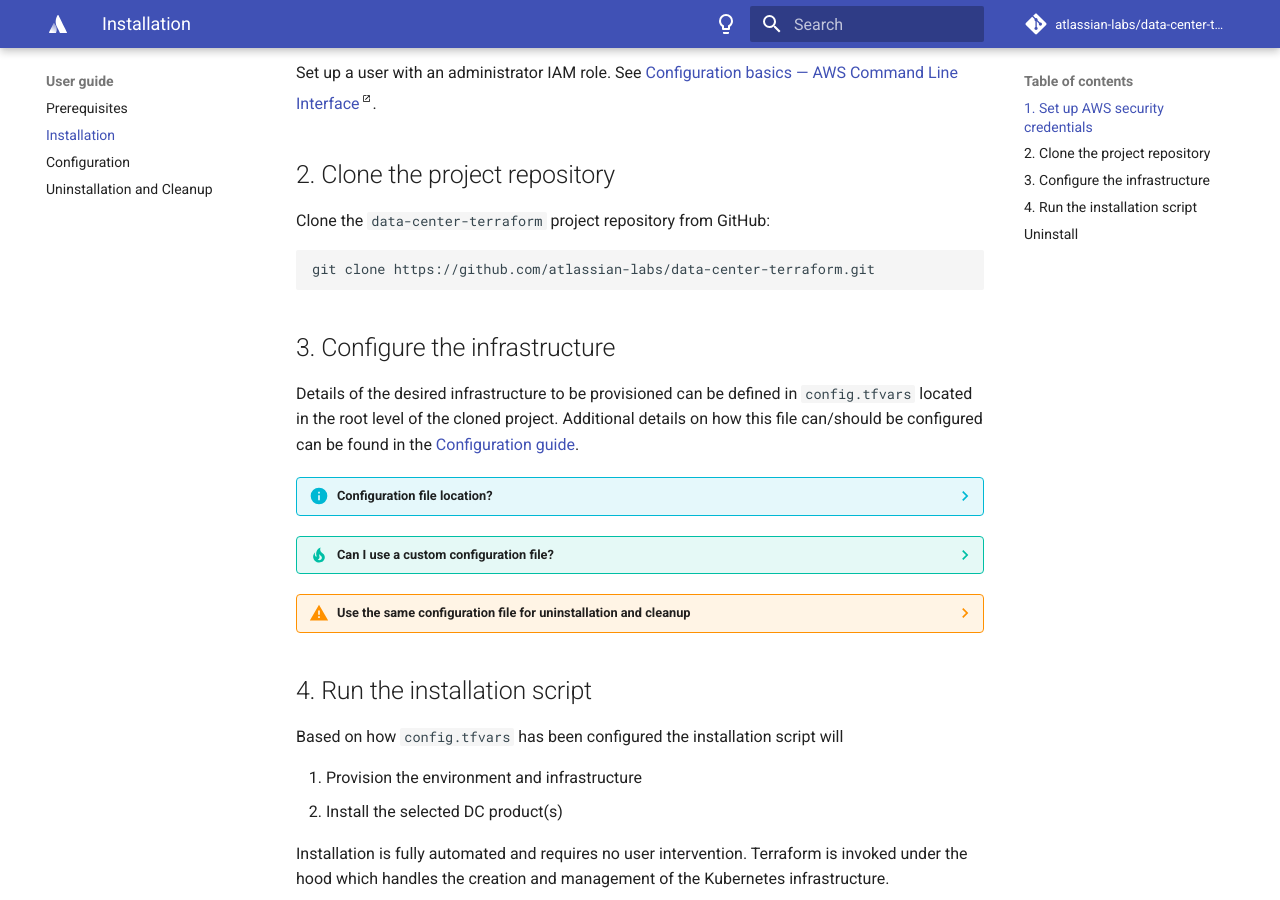
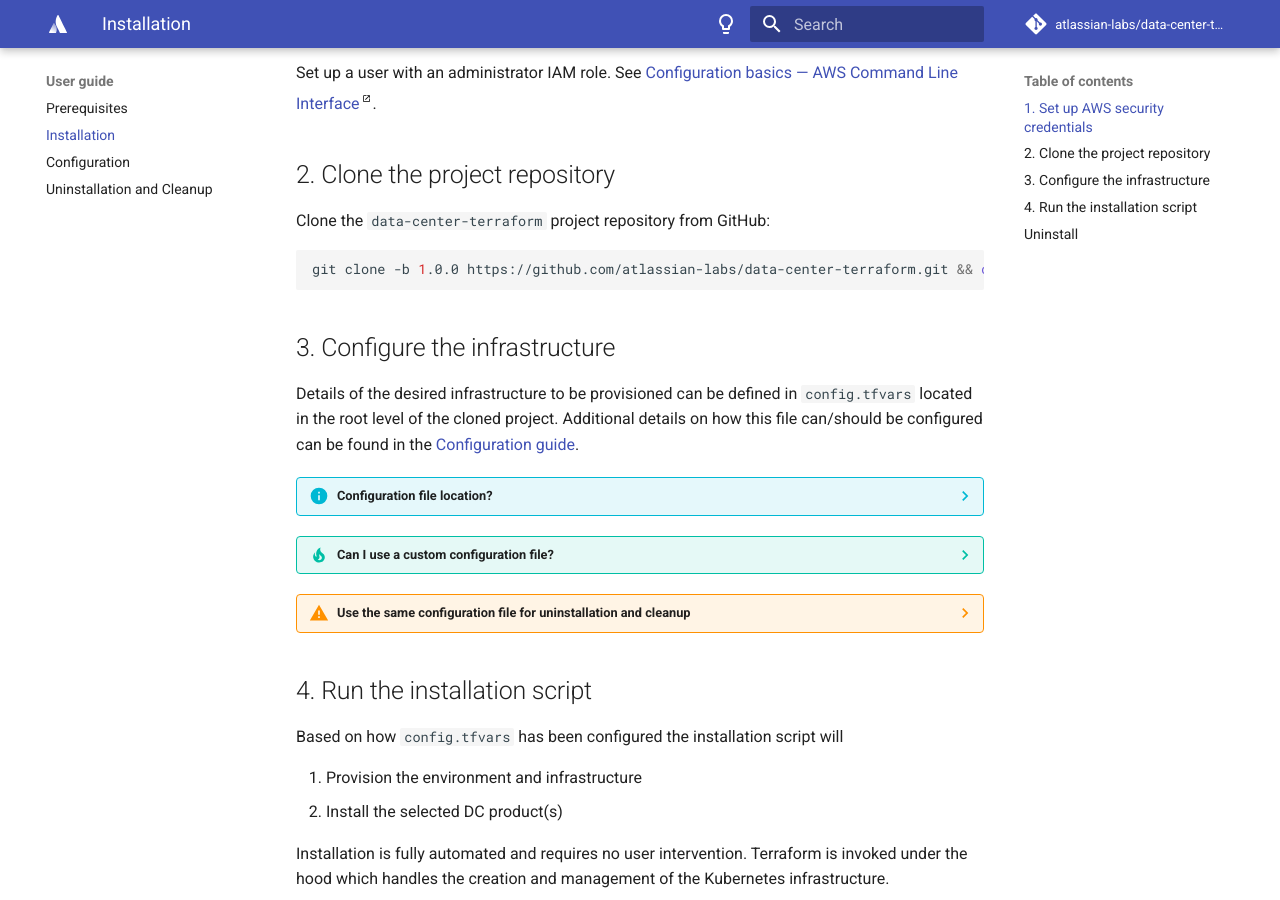
Before and after one commit to atlassian-labs/data-center-terraform, an MkDocs documentation site: the page built from docs/docs/userguide/INSTALLATION.md, in a window 1280 px wide and 900 px high, scrolled down 531 px. Built offline with MkDocs 1.6.1 and Material for MkDocs 9.7.7, drawn with Linux system fonts in a browser that asks for light colours; comment, search, counter and statistics services are not loaded.

Commit message:
Update INSTALLATION.md

````diff
--- a/docs/docs/userguide/INSTALLATION.md
+++ b/docs/docs/userguide/INSTALLATION.md
@@ -18,7 +18,7 @@
 Clone the `data-center-terraform` project repository from GitHub:
 
 ```shell
-git clone https://github.com/atlassian-labs/data-center-terraform.git
+git clone -b 1.0.0 https://github.com/atlassian-labs/data-center-terraform.git && cd data-center-terraform
 ```
 
 ## 3. Configure the infrastructure
````
